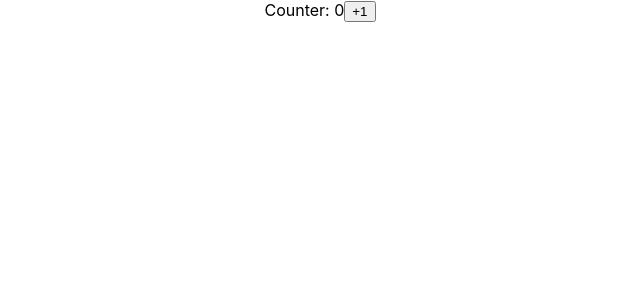
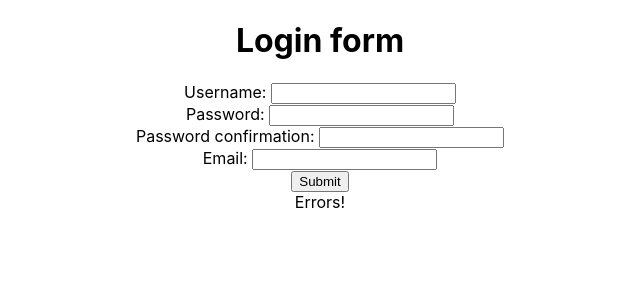
Before and after one commit to GrYzLy/helloworld2024, a React (Create React App) app: page / in a window 1280 px wide. Shown: the top 300 px of the page, without its empty margins (320-960 px from the left). Built offline with nearby package versions, Linux system fonts and the light colour scheme.

Commit message:
LoginForm

```diff
--- a/src/App.js
+++ b/src/App.js
@@ -3,6 +3,7 @@ import CounterClass from './Counter/CounterClass';
 import Greetings from './Greetings/Greetings';
 import GreetingsArrow from './Greetings/GreetingsArrow';
 import GrettingsClass from './Greetings/GreetingsClass';
+import LoginForm from './LoginForm/LoginForm';
 
 function App() {
   return (
@@ -10,7 +11,8 @@ function App() {
       {/* <Greetings name="January 2024 from props" />
       <GrettingsClass name="January 2024 from props"/>
       <GreetingsArrow name="Jan2024 from arrow" /> */}
-      <CounterClass />
+      {/* <CounterClass /> */}
+      <LoginForm />
     </div>
   );
 }
--- /dev/null
+++ b/src/LoginForm/LoginForm.js
@@ -0,0 +1,99 @@
+import React, {Component} from 'react'
+
+class LoginForm extends Component {
+  constructor(props){
+    super()
+
+    this.state = {
+     username : "",
+     password : "",
+     passwordConfirmation : "",
+     email : "",
+     errors : []
+    }
+
+    this.validatePasswordOnBlur = this.validatePasswordOnBlur.bind(this)
+  }
+
+  validatePasswordOnBlur(event)
+  {
+    const password = event.target.value
+    const errors = this.state.errors
+
+    var validate_result = this.validateNotEmpty("Password", password)
+    if(validate_result)
+    {
+      this.setState({password : ""})
+      errors.push(validate_result)
+    }
+
+    this.setState({password, errors})
+  }
+
+  validateUsernameOnBlur(event)
+  {
+    console.log(event.target.value)
+    console.log("Username")
+
+
+    const username = event.target.value
+    const errors = this.state.errors
+
+    var validate_result = this.validateNotEmpty("Username", username)
+
+    if(validate_result)
+    {
+      this.setState({username: ""})
+      errors.push(validate_result)
+    }
+
+    this.setState({username, errors})
+  }
+
+  validatePasswordConfirmationOnBlur(event)
+  {
+    const passwordConfirmation = event.target.value
+    const errors = this.state.errors
+    console.log(passwordConfirmation)
+
+    if(passwordConfirmation !== this.state.password)
+    {
+      errors.push("Password must match!")
+    }
+
+    this.setState({passwordConfirmation, errors})
+  }
+
+  validateNotEmpty(field, value)
+  {
+
+    if(!value) {
+      return `${field} must be filled out`
+    }
+  }
+
+  render()
+  {
+    console.log("Render")
+    console.log(this.state)
+    return (
+      <div>
+       <h1>Login form</h1>
+       <div>
+        Username: <input id="username" type="text" onBlur={this.validateUsernameOnBlur.bind(this)} /><br />
+        Password: <input type="text" onBlur={this.validatePasswordOnBlur}/><br />
+        Password confirmation: <input type="text" onBlur={(event) => this.validatePasswordConfirmationOnBlur(event)} /><br />
+        Email: <input type="text" /><br />
+        <button>Submit</button>
+       </div>
+       <div>
+        Errors!
+        {this.state.errors.map((err, index) => <p key={index}>{err}</p>)}
+       </div>
+      </div>
+    )
+  }
+}
+
+
+export default LoginForm;
```
